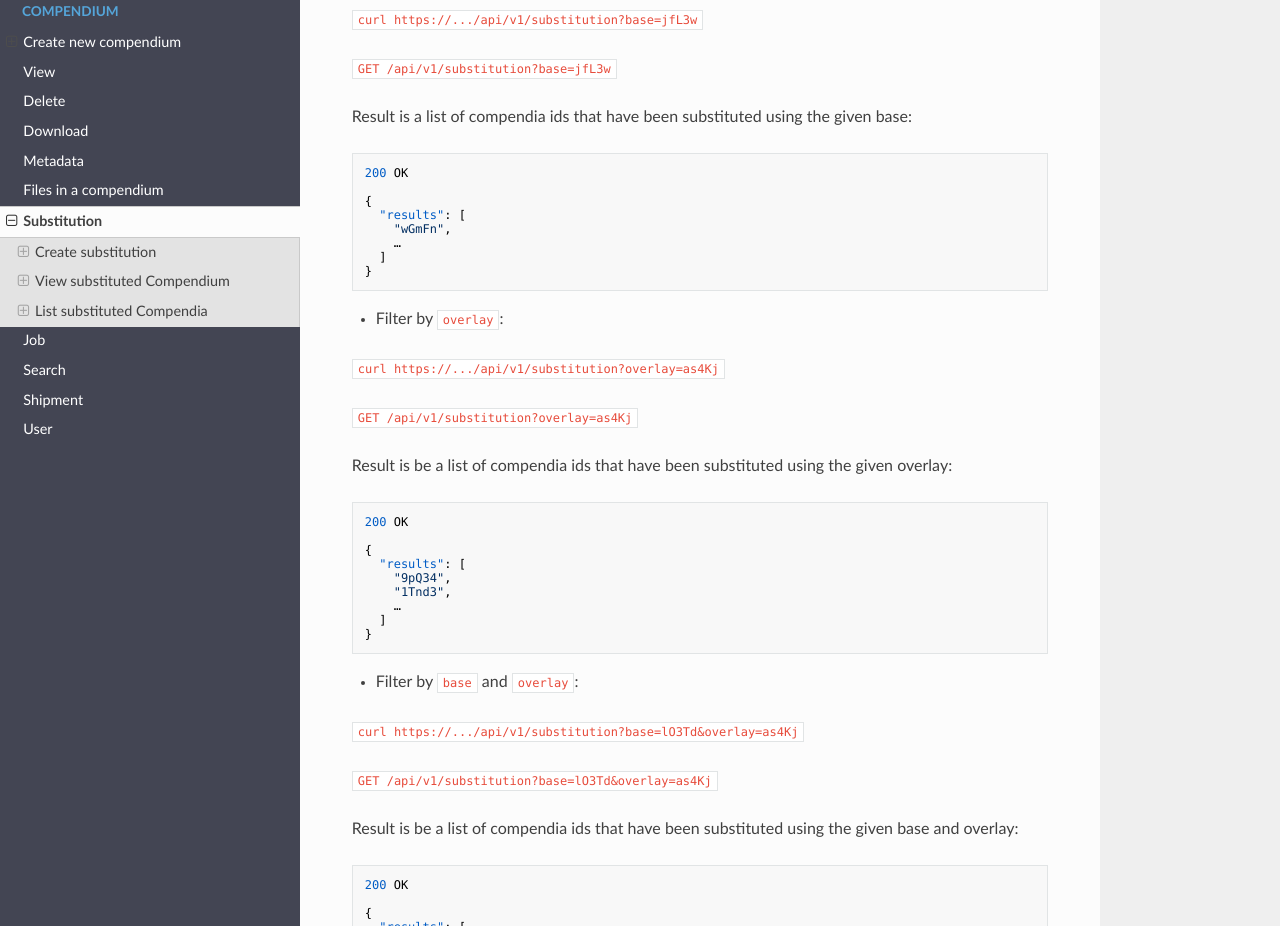
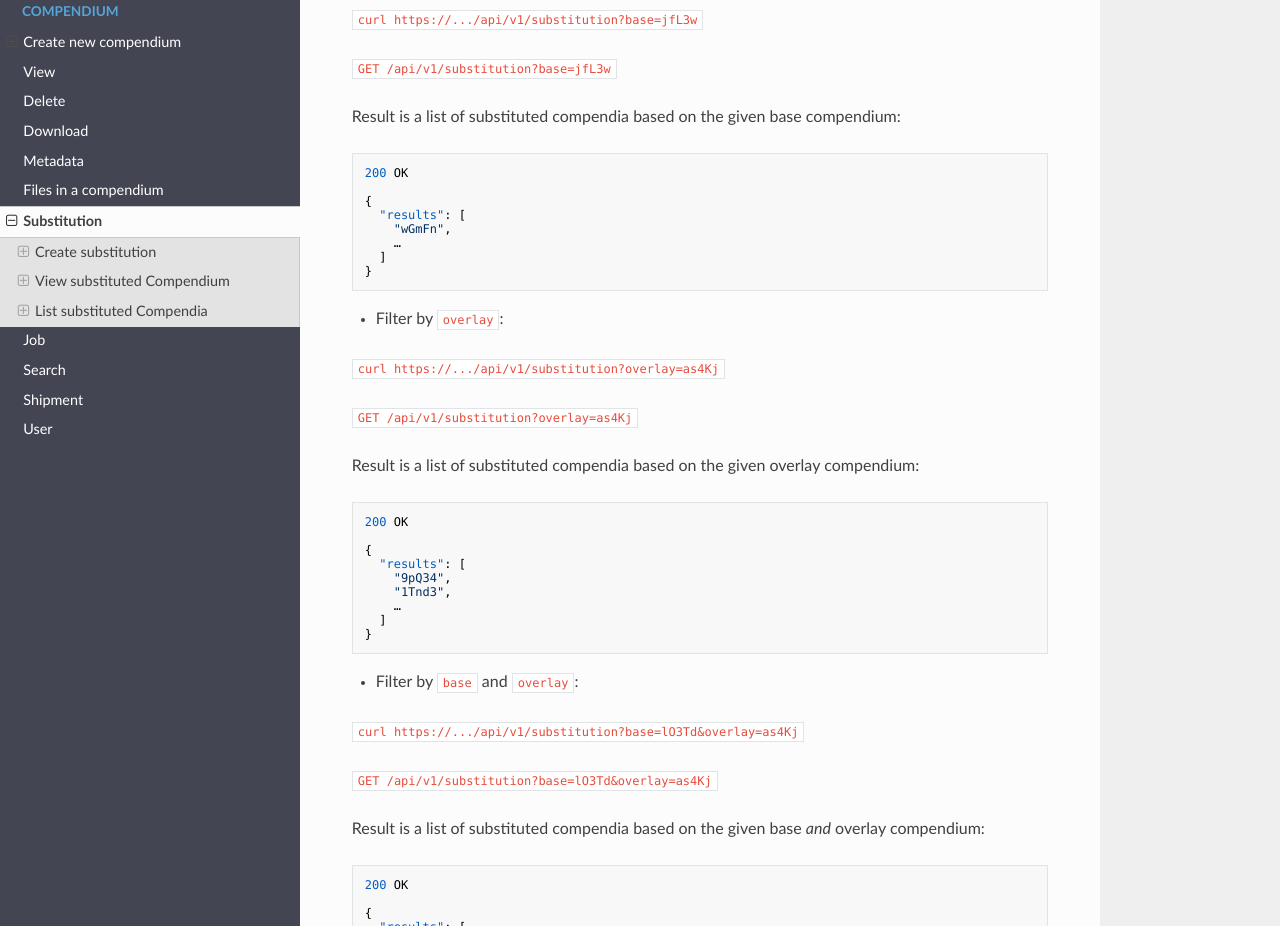
Before and after one commit to o2r-project/api, an MkDocs documentation site: the page built from docs/compendium/substitute.md, in a window 1280 px wide and 1400 px high, scrolled down 4436 px. Shown: the part 151-1077 px from the top of the window. Built offline with MkDocs 1.6.1, drawn with Linux system fonts in a browser that asks for light colours; nearby versions of some CDN libraries; old or Windows-style settings are respelled for this version of MkDocs; some of the changed text lies outside the part shown.

Commit message:
Minor rephrasing for substitution

````diff
--- a/docs/compendium/substitute.md
+++ b/docs/compendium/substitute.md
@@ -182,7 +182,7 @@ Example 02 - in case the overlay file has the same filename as one of the existi
 
 ### Response
 
-The result is be a list of compendia ids that have been substituted:
+The result is a list of compendia ids which were created by a substitution process.
 
 ```json
 200 OK
@@ -218,7 +218,7 @@ If there are no substitutions yet, the returned list is empty.
 
 `GET /api/v1/substitution?base=jfL3w`
 
-Result is a list of compendia ids that have been substituted using the given base:
+Result is a list of substituted compendia based on the given base compendium:
 
 ```json
 200 OK
@@ -237,7 +237,7 @@ Result is a list of compendia ids that have been substituted using the given bas
 
 `GET /api/v1/substitution?overlay=as4Kj`
 
-Result is be a list of compendia ids that have been substituted using the given overlay:
+Result is a list of substituted compendia based on the given overlay compendium:
 
 ```json
 200 OK
@@ -257,7 +257,7 @@ Result is be a list of compendia ids that have been substituted using the given
 
 `GET /api/v1/substitution?base=lO3Td&overlay=as4Kj`
 
-Result is be a list of compendia ids that have been substituted using the given base and overlay:
+Result is a list of substituted compendia based on the given base _and_ overlay compendium:
 
 ```json
 200 OK
````
